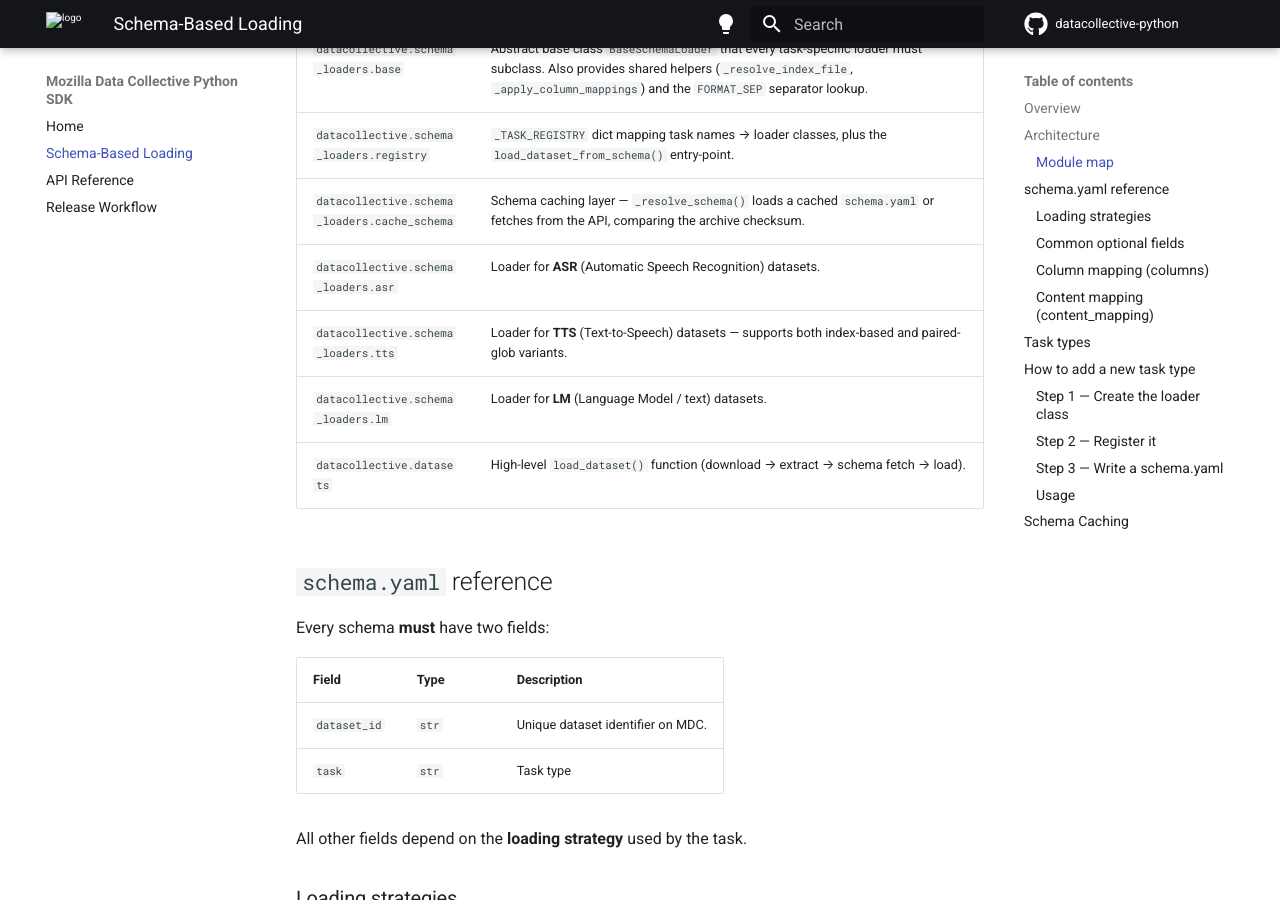
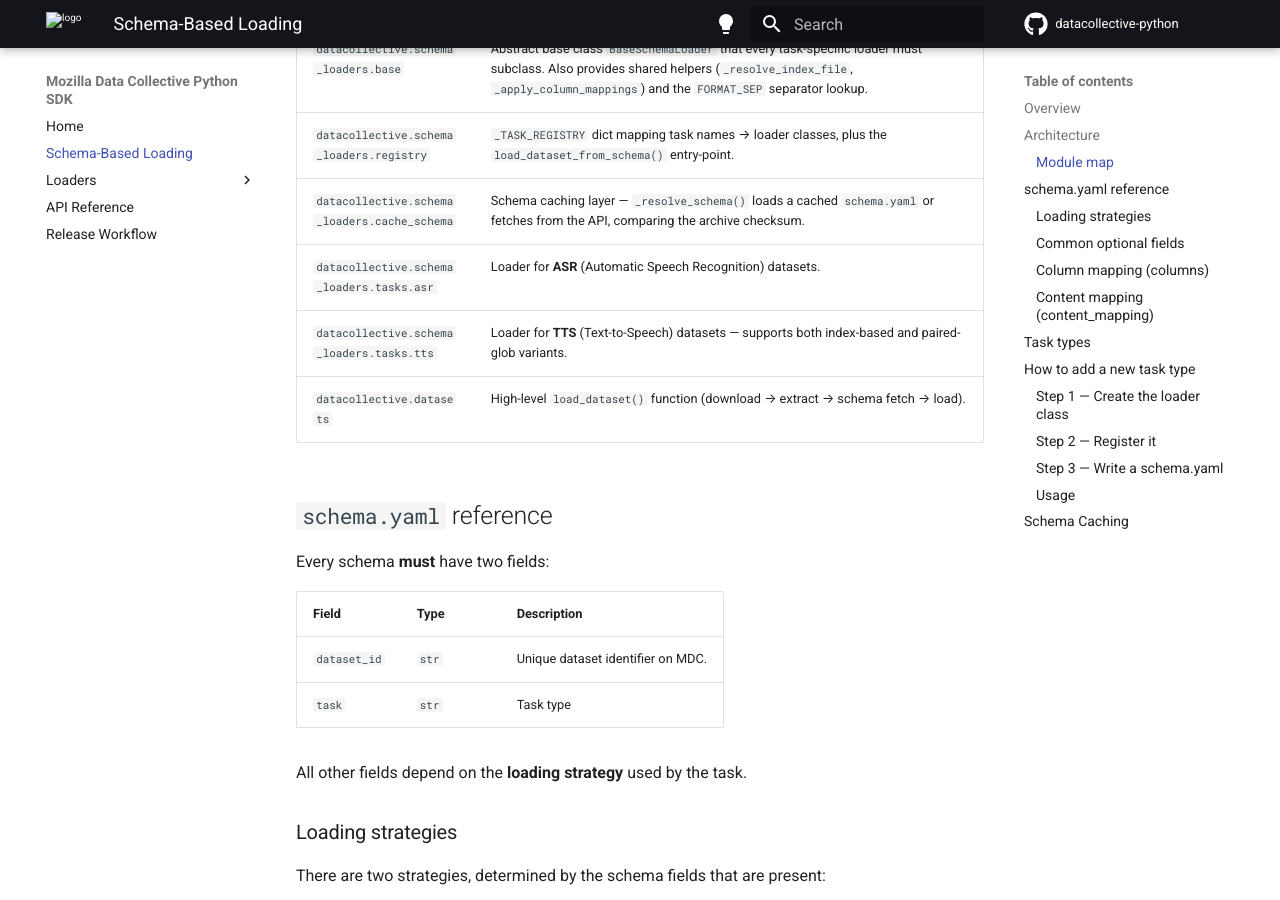
Before and after one commit to Mozilla-Data-Collective/datacollective-python, an MkDocs documentation site: the page built from docs/schema_parse.md, in a window 1280 px wide and 900 px high, scrolled down 943 px. Built offline with MkDocs 1.6.1 and Material for MkDocs 9.7.7, drawn with Linux system fonts in a browser that asks for light colours; comment, search, counter and statistics services are not loaded.

Commit message:
Fix docs

```diff
--- a/docs/schema_parse.md
+++ b/docs/schema_parse.md
@@ -35,9 +35,8 @@ Thus, the `df = load_dataset("your-dataset-id")` function will call:
 | `datacollective.schema_loaders.base` | Abstract base class `BaseSchemaLoader` that every task-specific loader must subclass. Also provides shared helpers (`_resolve_index_file`, `_apply_column_mappings`) and the `FORMAT_SEP` separator lookup. |
 | `datacollective.schema_loaders.registry` | `_TASK_REGISTRY` dict mapping task names → loader classes, plus the `load_dataset_from_schema()` entry-point. |
 | `datacollective.schema_loaders.cache_schema` | Schema caching layer — `_resolve_schema()` loads a cached `schema.yaml` or fetches from the API, comparing the archive checksum. |
-| `datacollective.schema_loaders.asr` | Loader for **ASR** (Automatic Speech Recognition) datasets. |
-| `datacollective.schema_loaders.tts` | Loader for **TTS** (Text-to-Speech) datasets — supports both index-based and paired-glob variants. |
-| `datacollective.schema_loaders.lm` | Loader for **LM** (Language Model / text) datasets. |
+| `datacollective.schema_loaders.tasks.asr` | Loader for **ASR** (Automatic Speech Recognition) datasets. |
+| `datacollective.schema_loaders.tasks.tts` | Loader for **TTS** (Text-to-Speech) datasets — supports both index-based and paired-glob variants. |
 | `datacollective.datasets` | High-level `load_dataset()` function (download → extract → schema fetch → load). |
 
 
--- a/mkdocs.yml
+++ b/mkdocs.yml
@@ -5,6 +5,9 @@ repo_name: datacollective-python
 nav:
   - Home: index.md
   - Schema-Based Loading: schema_parse.md
+  - Loaders:
+    - ASR: loaders/asr.md
+    - TTS: loaders/tts.md
   - API Reference: api.md
   - Release Workflow: release.md
 
```
Also changed, not shown: docs/api.md (+2 -5 lines).
